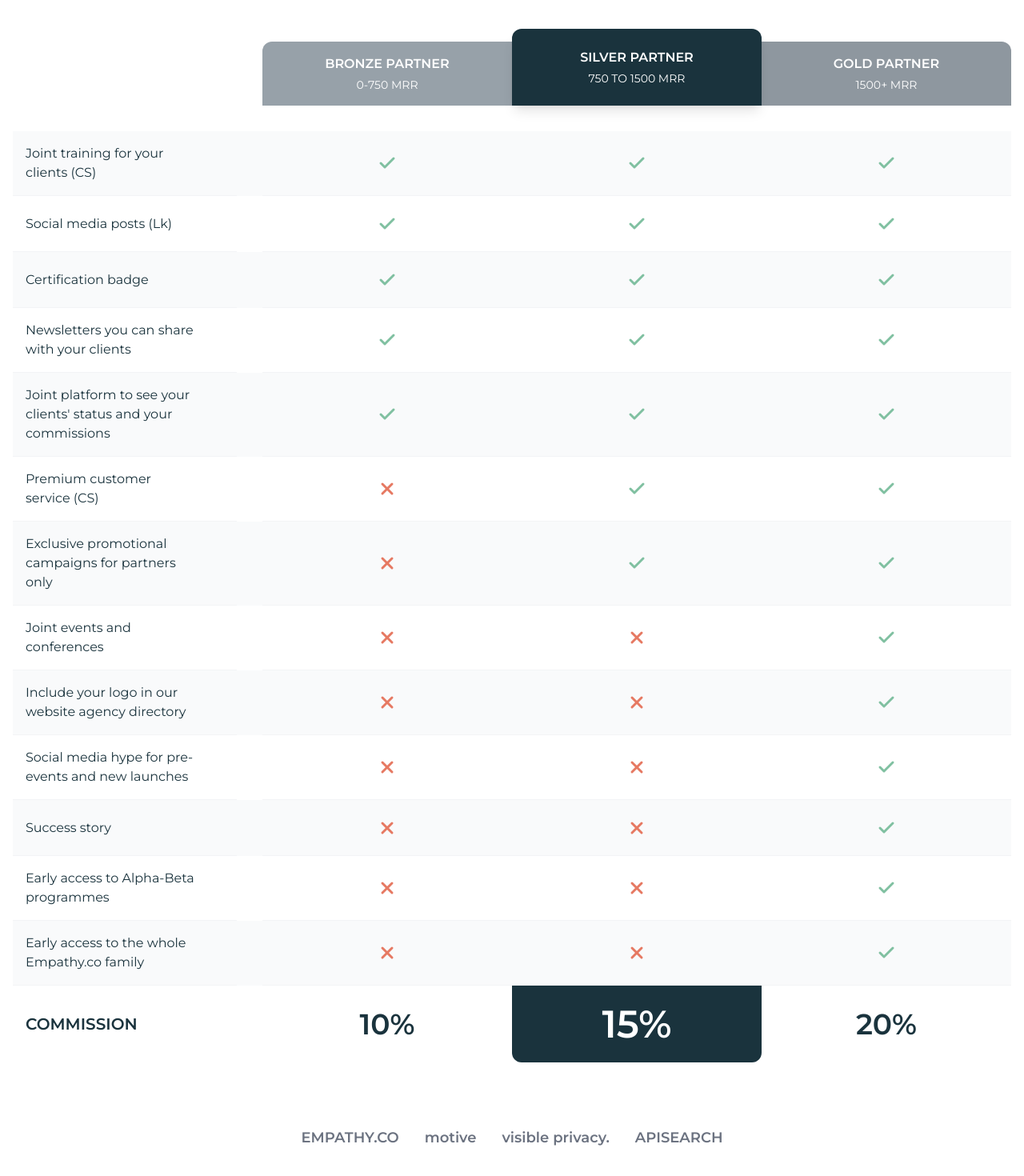
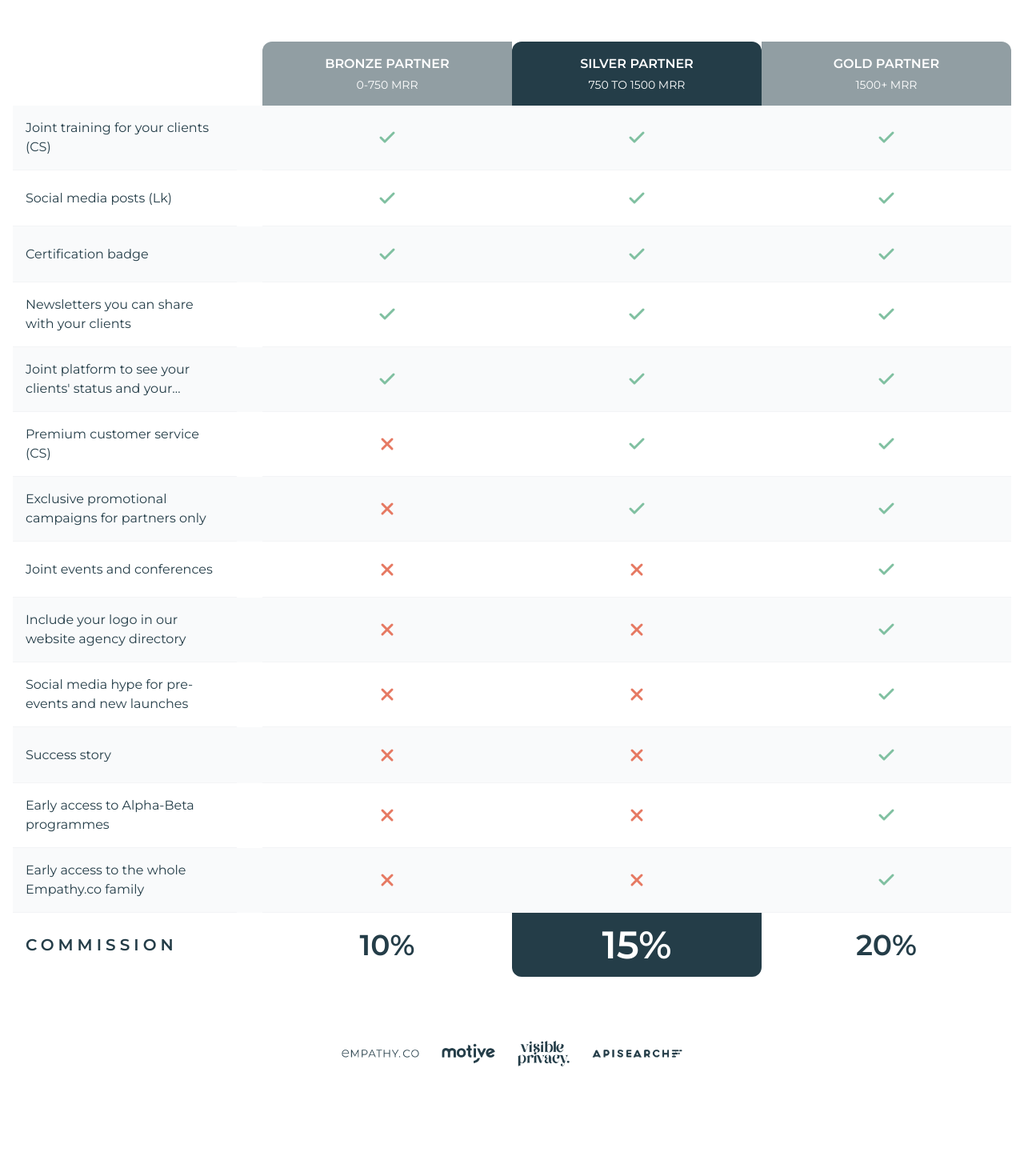
Before and after one commit to gladispalmera/partnerprogramme, a React (Vite) app: page / in a window 1280 px wide. Shown: the part 116-1586 px from the top of the page at 80% size. After the commit the page ends 1513 px from the top, so only its background shows below. Built offline with nearby package versions, Linux system fonts and the light colour scheme.

Commit message:
Refactor: Update partner table styling
- Updated colors for bronze, gold, and silver frames.
- Modified text colors and spacing.
- Removed shadow and adjusted padding.
- Replaced partner names with SVG logos.

```diff
--- a/src/components/PartnerTable.tsx
+++ b/src/components/PartnerTable.tsx
@@ -1,6 +1,6 @@
-
 import React from 'react';
 import { CheckIcon, CrossIcon } from './FeatureIcons';
+import { cn } from '@/lib/utils';
 
 // Feature data with availability for each tier
 const featureData = [
@@ -84,30 +84,32 @@ const featureData = [
   },
 ];
 
-// Partner logos
-const partners = ["EMPATHY.CO", "motive", "visible privacy.", "APISEARCH"];
+// Import SVG logos for partners
+const partnersLogos = [
+  "/lovable-uploads/305c860b-fdfd-438c-9165-121ec915c3e4.png"
+];
 
 const PartnerTable = () => {
   return (
     <div className="max-w-7xl mx-auto px-4 py-16 font-montserrat">
-      <h1 className="text-4xl font-semibold text-center mb-16 text-silver tracking-wide">PARTNER PROGRAMME</h1>
+      <h1 className="text-4xl font-semibold text-center mb-16 text-[#243D48] tracking-[10px]">PARTNER PROGRAMME</h1>
 
-      <div className="grid grid-cols-4 gap-0 mb-8">
+      <div className="grid grid-cols-4 gap-0">
         {/* Empty first cell for alignment */}
         <div className="col-span-1"></div>
 
-        {/* Header Cells with proper border radius */}
-        <div className="bg-bronze text-white p-4 text-center rounded-tl-xl">
+        {/* Header Cells with proper border radius and colors */}
+        <div className="bg-[#919EA3] text-white p-4 text-center rounded-tl-xl">
           <h3 className="font-semibold mb-1">BRONZE PARTNER</h3>
           <p className="text-sm">0-750 MRR</p>
         </div>
 
-        <div className="bg-silver text-white p-6 text-center rounded-t-xl -mt-4 shadow-lg z-10">
+        <div className="bg-[#243D48] text-white p-4 text-center rounded-t-xl">
           <h3 className="font-semibold mb-1">SILVER PARTNER</h3>
           <p className="text-sm">750 TO 1500 MRR</p>
         </div>
 
-        <div className="bg-gold text-white p-4 text-center rounded-tr-xl">
+        <div className="bg-[#919EA3] text-white p-4 text-center rounded-tr-xl">
           <h3 className="font-semibold mb-1">GOLD PARTNER</h3>
           <p className="text-sm">1500+ MRR</p>
         </div>
@@ -117,8 +119,8 @@ const PartnerTable = () => {
       <div className="border-collapse">
         {featureData.map((feature, index) => (
           <div key={index} className={`grid grid-cols-4 ${index % 2 === 0 ? 'bg-gray-50' : 'bg-white'}`}>
-            <div className="p-4 border-b border-gray-100 pr-12 col-span-1 text-left text-silver font-medium min-h-[70px] flex items-center" style={{ maxWidth: '280px' }}>
-              {feature.name}
+            <div className="p-4 border-b border-gray-100 pr-6 col-span-1 text-left text-[#243D48] font-medium min-h-[70px] flex items-center" style={{ maxWidth: '280px' }}>
+              <div className="line-clamp-2">{feature.name}</div>
             </div>
             <div className="p-4 border-b border-gray-100 text-center min-h-[70px] flex items-center justify-center">
               {feature.bronze ? <CheckIcon /> : <CrossIcon />}
@@ -135,27 +137,23 @@ const PartnerTable = () => {
 
       {/* Commission Row with proper border radius on Silver column */}
       <div className="grid grid-cols-4">
-        <div className="p-4 font-semibold text-silver text-left text-xl flex items-center">
+        <div className="p-4 font-semibold text-[#243D48] text-left text-xl flex items-center tracking-[5px]">
           COMMISSION
         </div>
-        <div className="p-4 text-4xl font-semibold text-center text-silver flex items-center justify-center">
+        <div className="p-4 text-4xl font-semibold text-center text-[#243D48] flex items-center justify-center">
           10%
         </div>
-        <div className="p-6 text-5xl font-semibold text-center bg-silver text-white rounded-b-xl flex items-center justify-center">
+        <div className="p-4 text-5xl font-semibold text-center bg-[#243D48] text-white rounded-b-xl flex items-center justify-center">
           15%
         </div>
-        <div className="p-4 text-4xl font-semibold text-center text-silver flex items-center justify-center">
+        <div className="p-4 text-4xl font-semibold text-center text-[#243D48] flex items-center justify-center">
           20%
         </div>
       </div>
 
       {/* Partner Logos */}
-      <div className="flex justify-center items-center gap-8 mt-20">
-        {partners.map((partner, index) => (
-          <div key={index} className="text-gray-500 font-semibold text-lg">
-            {partner}
-          </div>
-        ))}
+      <div className="flex justify-center items-center gap-16 mt-20">
+        <img src="/lovable-uploads/305c860b-fdfd-438c-9165-121ec915c3e4.png" alt="Partner Logos" className="h-8" />
       </div>
     </div>
   );
--- a/tailwind.config.ts
+++ b/tailwind.config.ts
@@ -23,9 +23,9 @@ export default {
 				montserrat: ['Montserrat', 'sans-serif'],
 			},
 			colors: {
-				bronze: '#97A1A9',
-				silver: '#1A333D',
-				gold: '#8E979F',
+				bronze: '#919EA3',
+				silver: '#243D48',
+				gold: '#919EA3',
 				border: 'hsl(var(--border))',
 				input: 'hsl(var(--input))',
 				ring: 'hsl(var(--ring))',
@@ -70,6 +70,10 @@ export default {
 					ring: 'hsl(var(--sidebar-ring))'
 				}
 			},
+			letterSpacing: {
+				'partner': '10px',
+				'commission': '5px',
+			},
 			borderRadius: {
 				lg: 'var(--radius)',
 				md: 'calc(var(--radius) - 2px)',
```
Also changed, not shown: public/lovable-uploads/305c860b-fdfd-438c-9165-121ec915c3e4.png (added).
